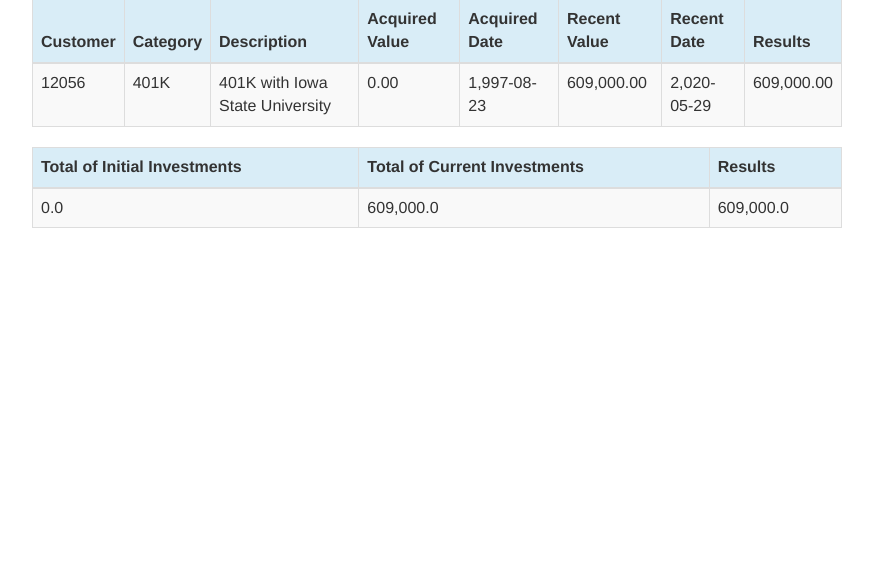
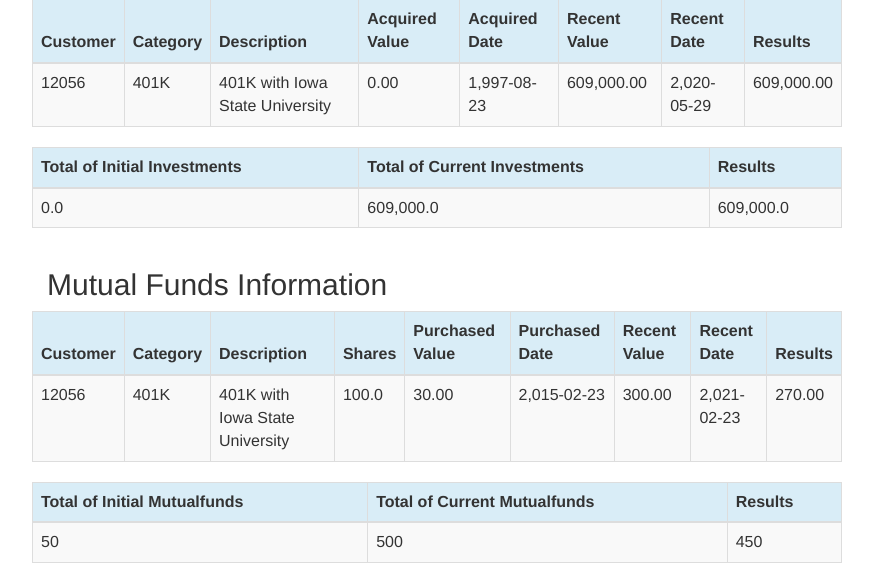
Before and after one commit to wardaruhi/efsd2p2, a Django app: page /customer/1/portfolio/ in a window 1280 px wide. Shown: the part 795-1378 px from the top of the page, without its empty margins (8-881 px from the left). Before the commit the page ends 1023 px from the top, so only its background shows below. Run offline with Django 3.2, Linux system fonts and the light colour scheme; a user stored in the database is signed in; data comes from the database, SQL or seed files in the repository; both versions use the stored data as it was after the commit; data that the repository does not hold is empty; some libraries are stand-ins or nearby versions.

Commit message:
Created Mutualfunds

```diff
--- a/portfolio/models.py
+++ b/portfolio/models.py
@@ -88,7 +88,7 @@ class Stock(models.Model):
         return self.current_stock_value() - self.initial_stock_value()
 
 class Mutualfund(models.Model):
-    customer = models.ForeignKey(Customer, related_name='mutualfunds', on_delete=models.DO_NOTHING)
+    customer = models.ForeignKey(Customer, related_name='mutualfunds', on_delete=models.CASCADE)
     category = models.CharField(max_length=50)
     description = models.CharField(max_length=200)
     shares = models.DecimalField(max_digits=10, decimal_places=1)
--- a/portfolio/templates/portfolio/portfolio.html
+++ b/portfolio/templates/portfolio/portfolio.html
@@ -168,4 +168,62 @@
     </table>
 </div>
 
+<div class="row">
+    <h2 style="padding-left: 15Px">Mutual Funds Information</h2>
+</div>
+<div class="row">
+    <table class="table table-striped table-bordered table-hover">
+        <thead>
+        <tr class="bg-info">
+            <th>Customer</th>
+            <th>Category</th>
+            <th>Description</th>
+            <th>Shares</th>
+            <th>Purchased Value</th>
+            <th>Purchased Date</th>
+            <th>Recent Value</th>
+            <th>Recent Date</th>
+            <th>Results</th>
+
+        </tr>
+        </thead>
+        <tbody>
+        {% for mutualfund in mutualfunds %}
+            <tr>
+                <td>{{ mutualfund.customer }}</td>
+                <td>{{ mutualfund.category }}</td>
+                <td>{{ mutualfund.description }}</td>
+                <td>{{ mutualfund.shares|intcomma }}</td>
+                <td>{{ mutualfund.purchased_value|intcomma }}</td>
+                <td>{{ mutualfund.purchased_date|intcomma}}
+                <td>{{ mutualfund.recent_value|intcomma }}</td>
+                <td>{{ mutualfund.recent_date|intcomma }}</td>
+                <td>{{ mutualfund.results_by_mutualfund|intcomma}}
+
+            </tr>
+        {% endfor %}
+        </tbody>
+    </table>
+</div>
+
+<div class="row">
+    <table class="table table-striped table-bordered table-hover">
+        <thead>
+        <tr class="bg-info">
+            <th>Total of Initial Mutualfunds</th>
+            <th>Total of Current Mutualfunds</th>
+            <th>Results</th>
+
+        </tr>
+        </thead>
+        <tbody>
+        <tr>
+            <td>{{ sum_purchased_value.purchased_value__sum|intcomma }}</td>
+            <td>{{ sum_recent_value_mutual.recent_value__sum|intcomma }}</td>
+            <td>{{ result_mutual.sum_result|intcomma }}</td>
+        </tr>
+        </tbody>
+    </table>
+</div>
+
 {% endblock %}
--- a/portfolio/views.py
+++ b/portfolio/views.py
@@ -136,10 +136,12 @@ def investment_delete(request, pk):
 
 @login_required
 def portfolio(request,pk):
+   global sum_purchased_value, sum_recent_value_mutual, result_mutual
    customer = get_object_or_404(Customer, pk=pk)
    customers = Customer.objects.filter(created_date__lte=timezone.now())
    investments =Investment.objects.filter(customer=pk)
    stocks = Stock.objects.filter(customer=pk)
+   mutualfunds = Mutualfund.objects.filter(customer=pk)
    sum_recent_value = Investment.objects.filter(customer=pk).aggregate(Sum('recent_value'))
    sum_acquired_value = Investment.objects.filter(customer=pk).aggregate(Sum('acquired_value'))
    #overall_investment_results = sum_recent_value-sum_acquired_value
@@ -160,12 +162,21 @@ def portfolio(request,pk):
        sum_current_investment_value += investment.recent_value
        investment_result += investment.results_by_investment()
 
+   for mutualfund in mutualfunds:
+       sum_purchased_value = Mutualfund.objects.all().aggregate(Sum('purchased_value'))
+       sum_recent_value_mutual = Mutualfund.objects.all().aggregate(Sum('recent_value'))
+       result_mutual = Mutualfund.objects.all().aggregate(sum_result=Sum('recent_value') - Sum('purchased_value'))
+
    portfolio_initial_investment = float(sum_of_initial_investment_value) + float(sum_of_initial_stock_value)
    portfolio_current_investment = float(sum_current_investment_value) + float(sum_current_stocks_value)
 
    return render(request, 'portfolio/portfolio.html', {'customers': customers,
                                                        'investments': investments,
                                                        'stocks': stocks,
+                                                       'mutualfunds': mutualfunds,
+                                                       'sum_purchased_value': sum_purchased_value,
+                                                       'sum_recent_value_mutual': sum_recent_value_mutual,
+                                                       'result_mutual': result_mutual,
                                                        'sum_acquired_value': sum_acquired_value,
                                                        'sum_recent_value': sum_recent_value,
                                                        'sum_current_stocks_value': sum_current_stocks_value,
```
Also changed, not shown: db.sqlite3.
